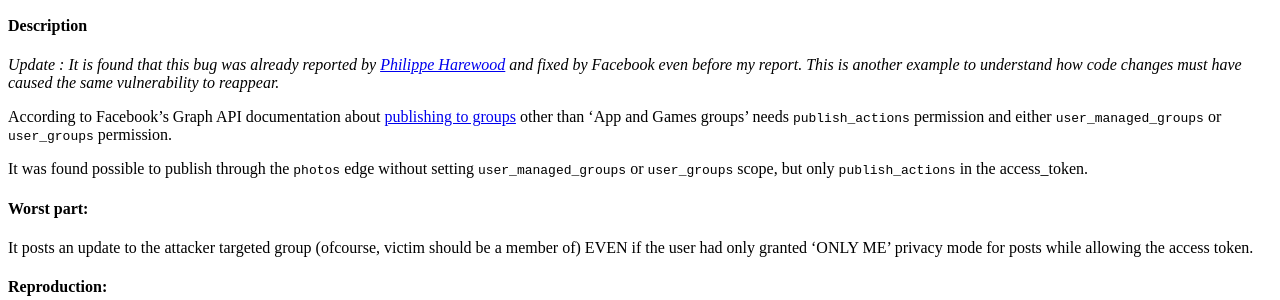
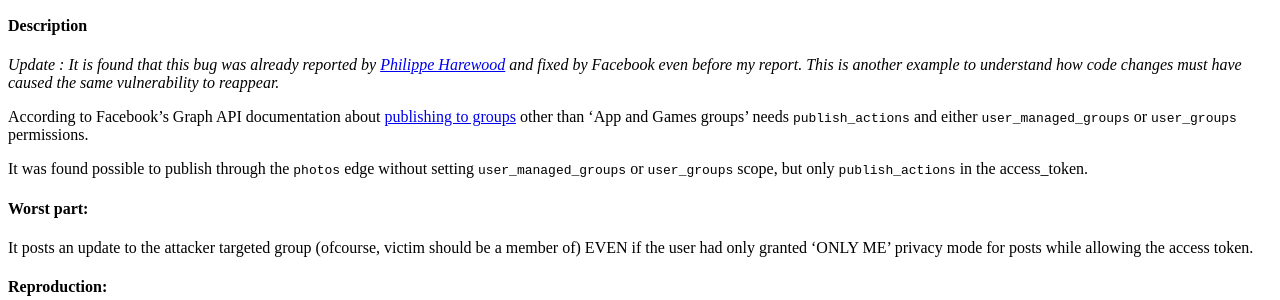
Before and after one commit to sahadnk72/sahadnk72.github.io, a Jekyll site: the page built from _posts/2016-08-02-posting-into-fb-groups.md, in a window 1280 px wide. Shown: the part 742-1042 px from the top of the page. Built offline with Jekyll 4.4.1, drawn with Linux system fonts in a browser that asks for light colours.

Commit message:
Update 2016-08-02-posting-into-fb-groups.md

```diff
--- a/_posts/2016-08-02-posting-into-fb-groups.md
+++ b/_posts/2016-08-02-posting-into-fb-groups.md
@@ -14,7 +14,7 @@ even before my report. This is another example to understand how code changes mu
 
 
 
-According to Facebook's Graph API documentation about <a href="https://developers.facebook.com/docs/graph-api/reference/v2.9/group/feed">publishing to groups</a> other than 'App and Games groups' needs `publish_actions` permission and either `user_managed_groups` or `user_groups` permission.
+According to Facebook's Graph API documentation about <a href="https://developers.facebook.com/docs/graph-api/reference/v2.9/group/feed">publishing to groups</a> other than 'App and Games groups' needs `publish_actions` and either `user_managed_groups` or `user_groups` permissions.
 
 It was found possible to publish through the `photos` edge without setting `user_managed_groups` or `user_groups` scope, but only `publish_actions` in the access_token.
 
```
